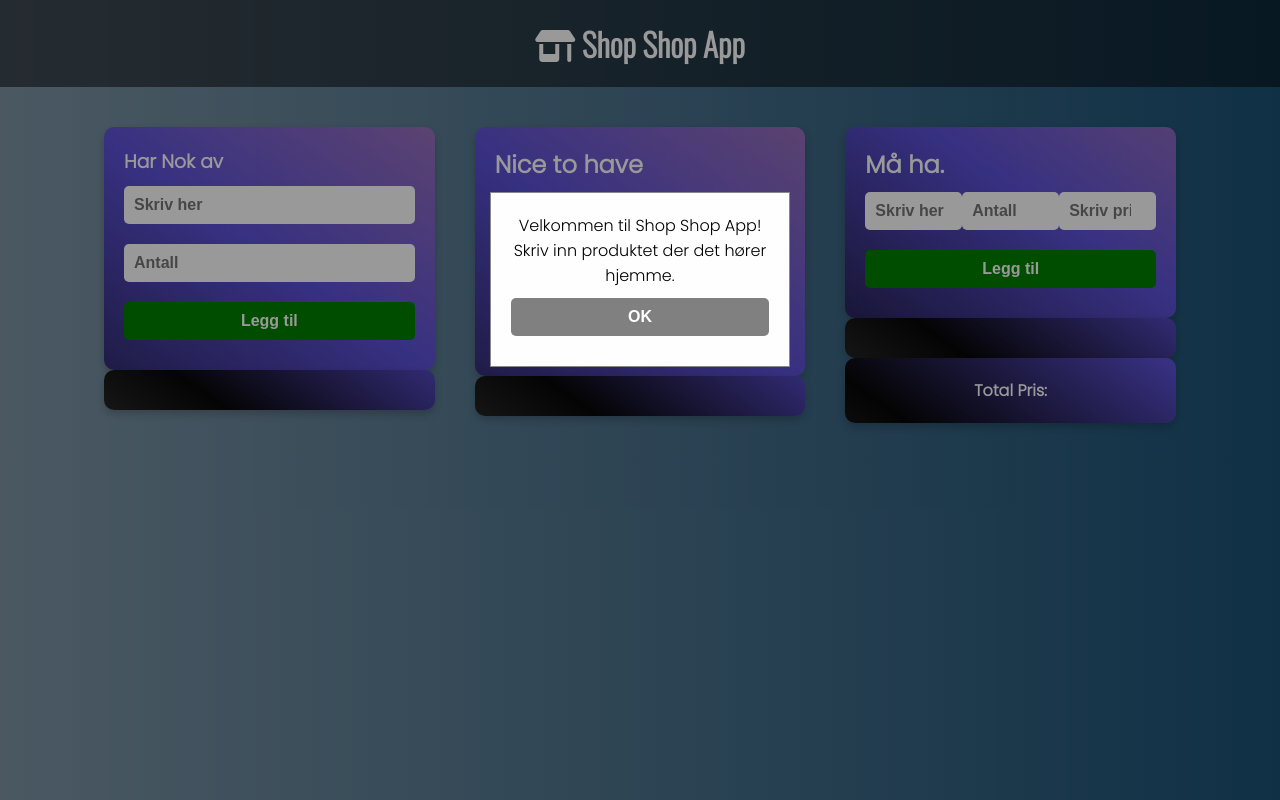
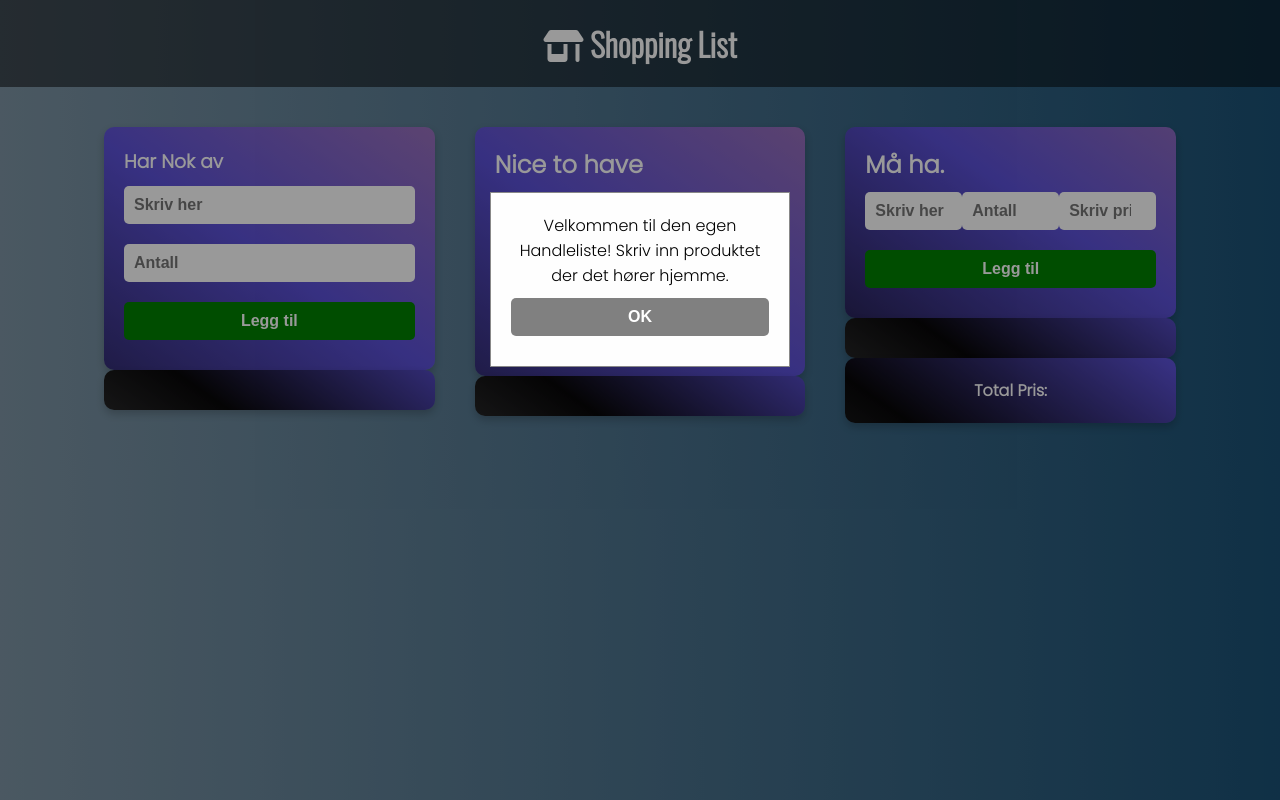
Before and after one commit to TommyS-NO/ShoppingList, a plain HTML site: page Index.html in a window 1280 px wide. Drawn offline with nearby package versions, Linux system fonts and the light colour scheme.

Commit message:
updated Readme

```diff
--- a/Index.html
+++ b/Index.html
@@ -7,11 +7,11 @@
   <meta name="description" content="ShopShopApp">
   <link rel="stylesheet" href="/Style.css">
   <link rel="stylesheet" href="https://cdnjs.cloudflare.com/ajax/libs/font-awesome/6.0.0/css/all.min.css">
-  <title>Shop Shop App</title>
+  <title>Shopping List</title>
 </head>
 <body>
   <header>
-    <h1><i class="fa-solid fa-shop"></i> Shop Shop App</h1>
+    <h1><i class="fa-solid fa-shop"></i> Shopping List</h1>
   </header>
   <div class="main">
     <div class="container-One">
@@ -55,7 +55,7 @@
   <!-- Modal for welcome message -->
   <div id="welcome-modal" class="modal">
     <div class="modal-content">
-      <p>Velkommen til Shop Shop App! Skriv inn produktet der det hører hjemme.</p>
+      <p>Velkommen til den egen Handleliste! Skriv inn produktet der det hører hjemme.</p>
       <button id="close-welcome" class="cancel-btn">OK</button>
     </div>
   </div>
```
Also changed, not shown: images/preview_1.png, 1 other file.
